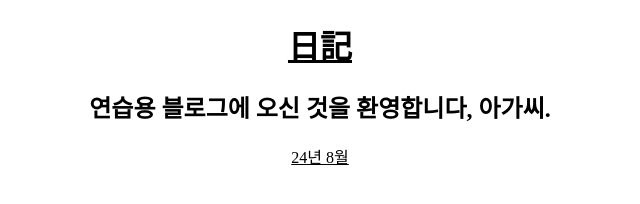
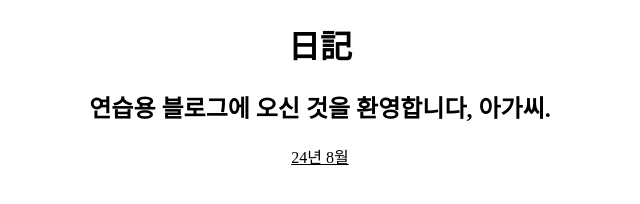
Before and after one commit to dini-cpu/-, a plain HTML site: page index.html in a window 1280 px wide. Shown: the full height of the page, 320-960 px from the left. Drawn offline with Linux system fonts and the light colour scheme.

Commit message:
Add files via upload

```diff
--- a/index.html
+++ b/index.html
@@ -16,7 +16,7 @@
 
     </head>
     <body>
-        <h1><a href="index.html">日記</a></h1>
+        <h1><a href="index.html"style="text-decoration: none;">日記</a></h1>
 
         <p><h2>연습용 블로그에 오신 것을 환영합니다, 아가씨.</h2></p>
 
```
